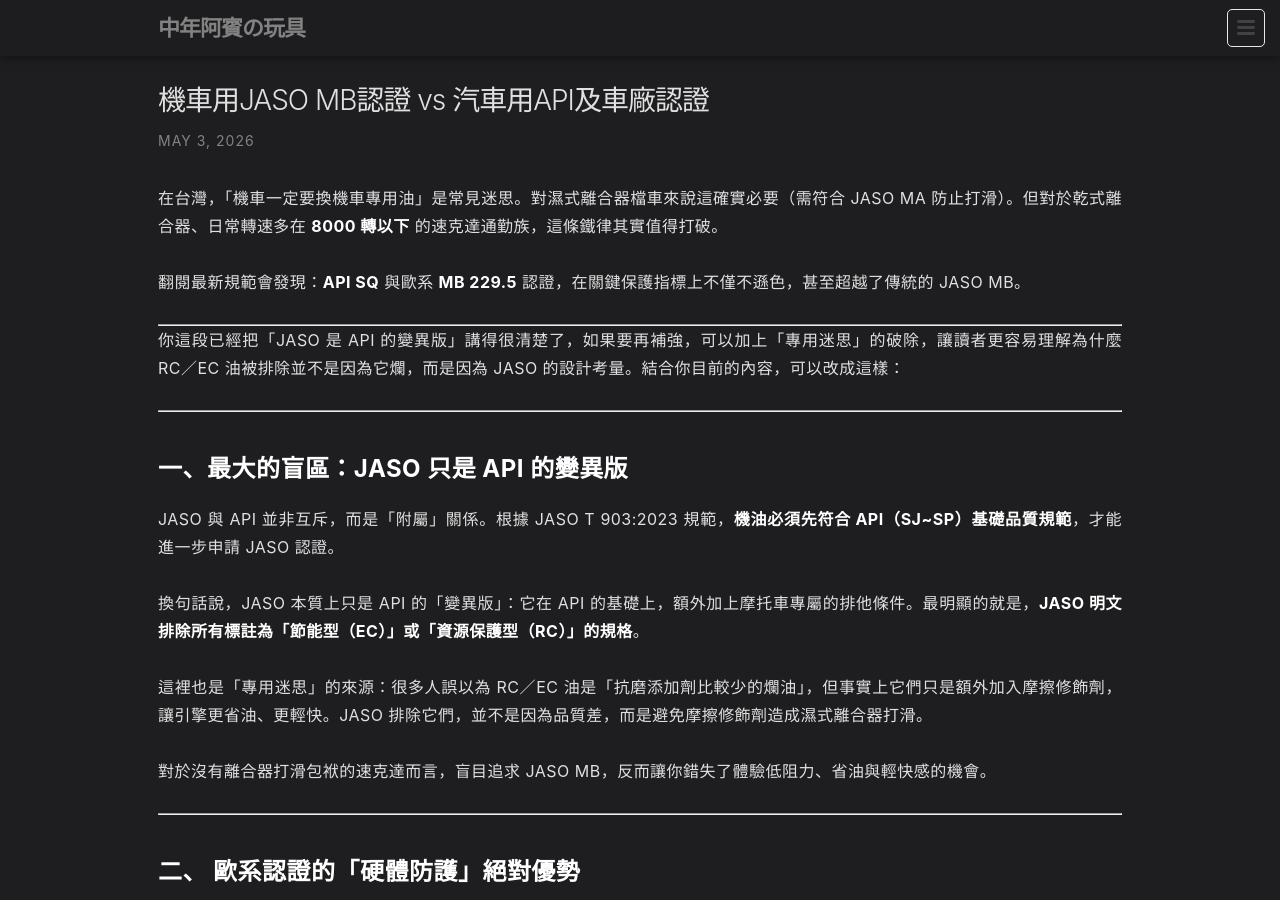
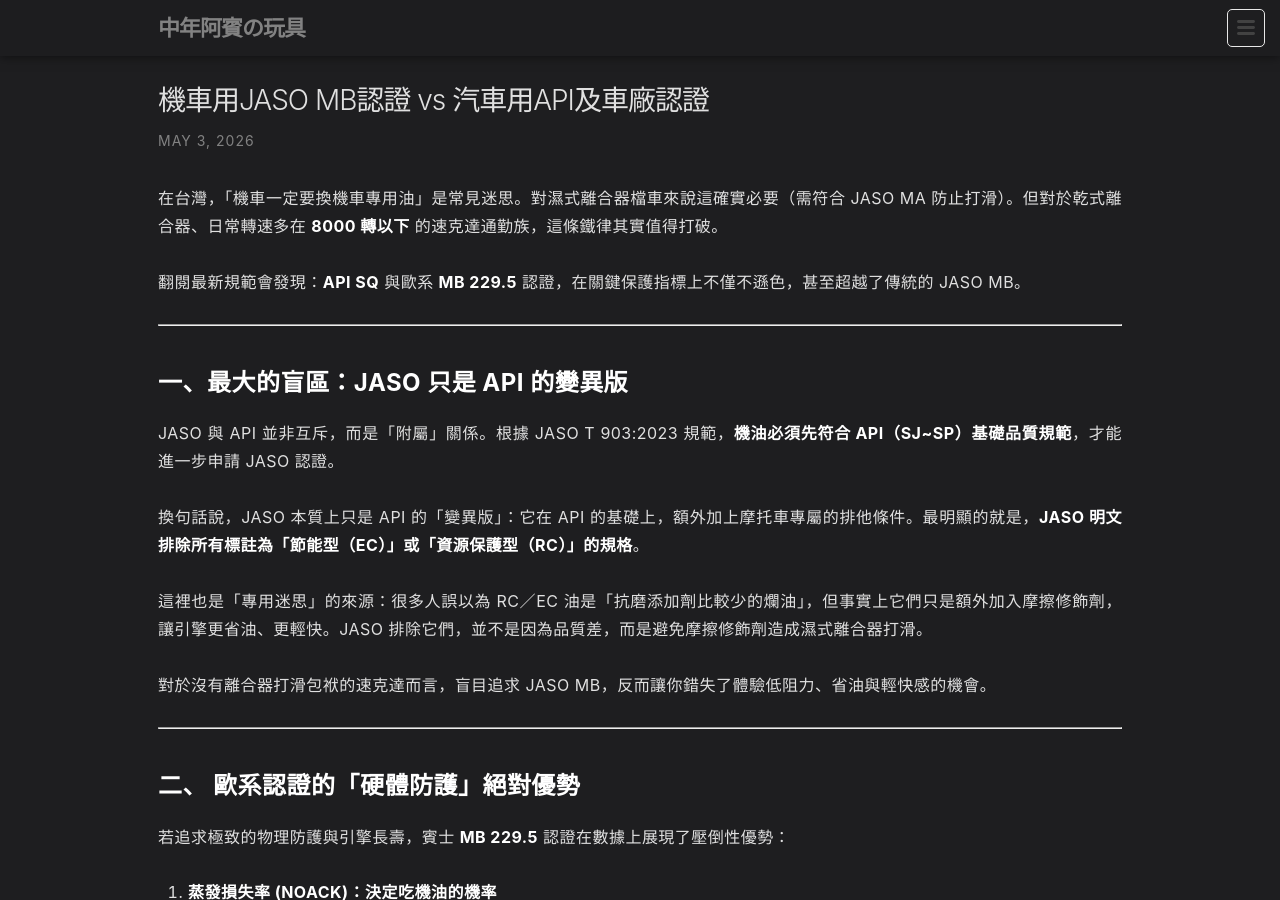
Before and after one commit to 1stbenz/1stbenz.github.io, a Jekyll site: the page built from _posts/zh/2026-05-03-api-vs-jaso-mb-comparison.md, in a window 1280 px wide and 900 px high. Built offline with Jekyll 4.4.1, drawn with Linux system fonts in a browser that asks for light colours.

Commit message:
Update 2026-05-03-api-vs-jaso-mb-comparison.md

```diff
--- a/_posts/zh/2026-05-03-api-vs-jaso-mb-comparison.md
+++ b/_posts/zh/2026-05-03-api-vs-jaso-mb-comparison.md
@@ -30,10 +30,6 @@ faq:
 在台灣，「機車一定要換機車專用油」是常見迷思。對濕式離合器檔車來說這確實必要（需符合 JASO MA 防止打滑）。但對於乾式離合器、日常轉速多在 **8000 轉以下** 的速克達通勤族，這條鐵律其實值得打破。
 
 翻閱最新規範會發現：**API SQ** 與歐系 **MB 229.5** 認證，在關鍵保護指標上不僅不遜色，甚至超越了傳統的 JASO MB。
-
----
-
-你這段已經把「JASO 是 API 的變異版」講得很清楚了，如果要再補強，可以加上「專用迷思」的破除，讓讀者更容易理解為什麼 RC／EC 油被排除並不是因為它爛，而是因為 JASO 的設計考量。結合你目前的內容，可以改成這樣：
 
 ---
 
```
